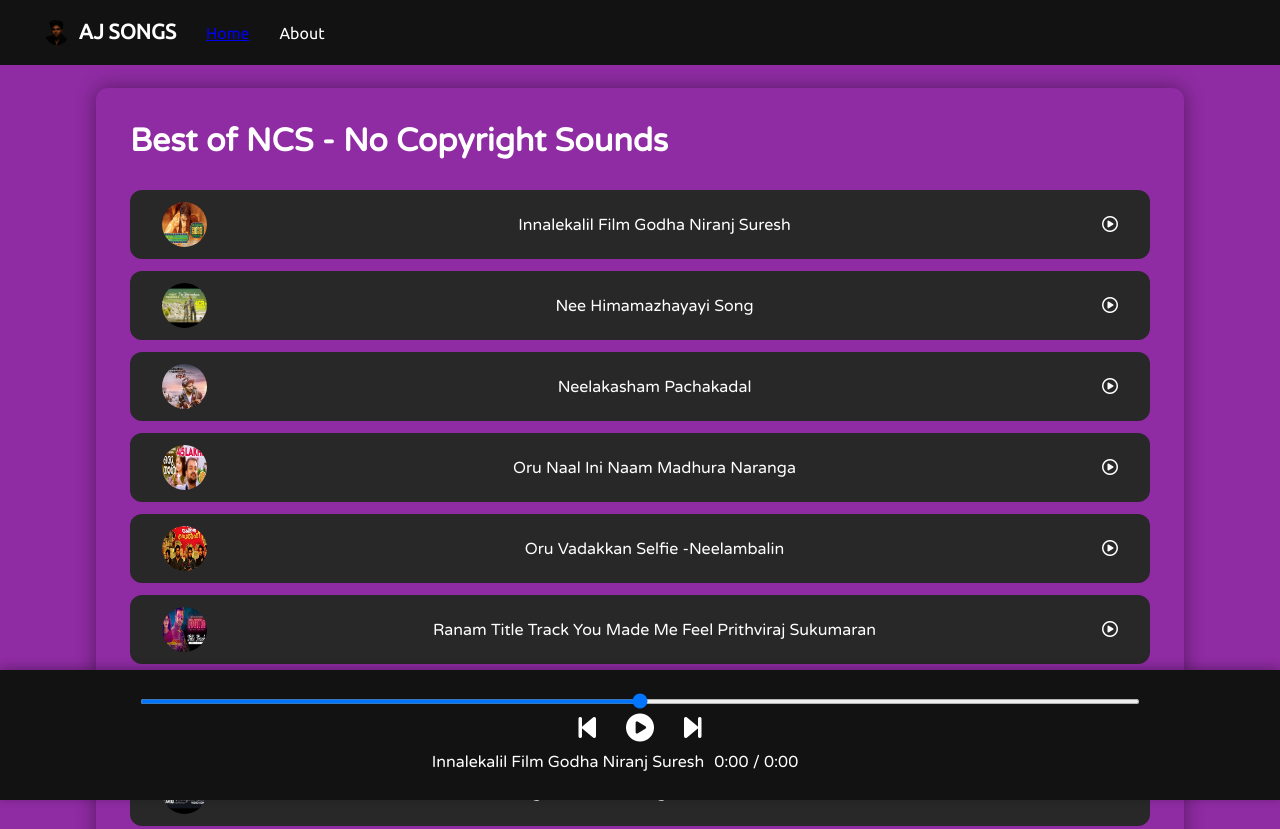
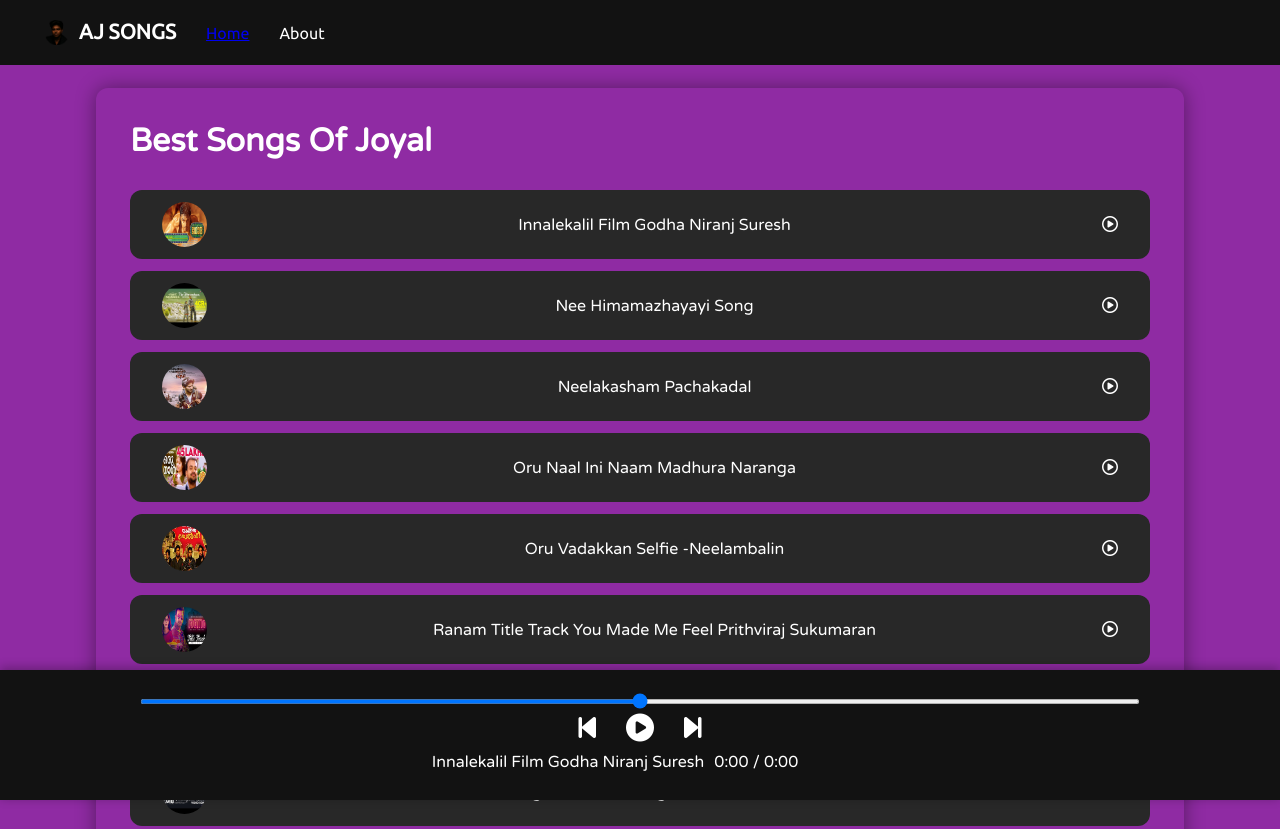
Before and after one commit to anil2005-art/rock2, a plain HTML site: page index.html in a window 1280 px wide. Shown: the top 829 px of the page. Drawn offline with Linux system fonts and the light colour scheme.

Commit message:
Update index.html

```diff
--- a/index.html
+++ b/index.html
@@ -18,7 +18,7 @@
 
     <div class="container">
         <div class="songList">
-            <h1>Best of NCS - No Copyright Sounds</h1>
+            <h1>Best Songs Of Joyal</h1>
             <div class="songItemContainer">
                 <div class="songItem">
                     <img alt="1">
```
